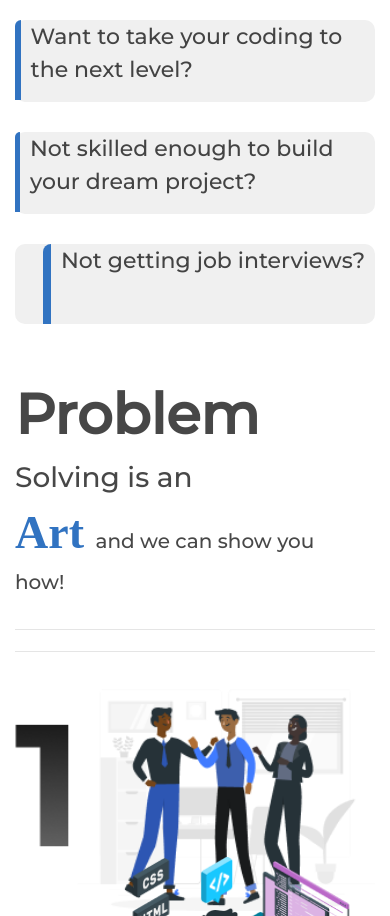
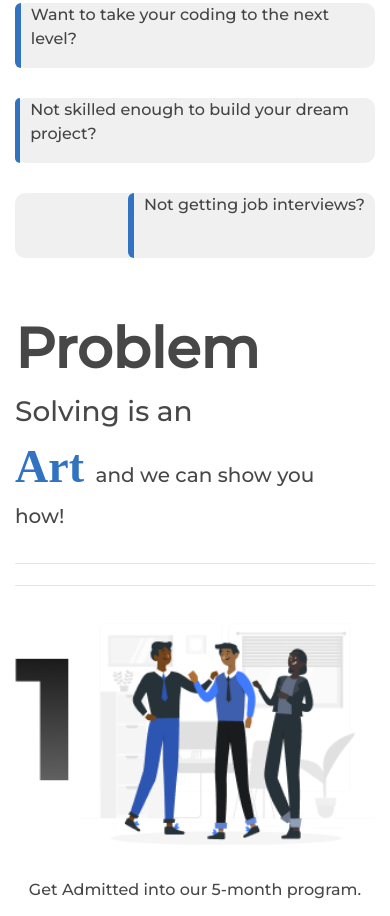
Before and after one commit to nazeeeh/tiidelab-website, a plain HTML site: page index.html in a window 390 px wide. Shown: the part 1428-2344 px from the top of the page. Drawn offline with nearby package versions, Linux system fonts and the light colour scheme.

Commit message:
mobile view file was updated for the index page

```diff
--- a/style/mobile-view.css
+++ b/style/mobile-view.css
@@ -39,6 +39,16 @@
     #main .question-section .left-questions{
         margin-top: 3rem;
         margin-left: 0;
+
+    }
+
+    #main .question-section .side-bar {
+        width: 6px;
+        height: 65px;
+        }
+
+    #main .question-section .left-questions p{
+        font-size: 16px;
     }
 
     /* horizontal bar */
@@ -62,6 +72,7 @@
 
     #main .software-journey .center{
        text-align: center;
+       margin-bottom: 10rem;
     }
 
     /* partners section */
--- a/style/style.css
+++ b/style/style.css
@@ -137,7 +137,6 @@ background: linear-gradient(180deg, rgba(49, 115, 193, 0.84) 6.25%, rgba(150, 18
     display: flex;
     justify-content: end;
     border-radius: 10px;
-    /* border: 1px solid red; */
     background: #f0f0f0;
 }
 .align-text > p {
@@ -148,7 +147,7 @@ width: 8px;
 height: 80px;
 top: 0;
 background: #3173C1;
-border-radius: 20px 0px 0px 0px;
+border-radius: 20px 0px 0px 20px;
 }
 
 #main .question-section p{
@@ -169,7 +168,6 @@ border-radius: 20px 0px 0px 0px;
     margin-top: 10em;
 }
 
-
 /* Software developer journey section */
 
 #main .software-journey p{
@@ -183,8 +181,6 @@ border-radius: 20px 0px 0px 0px;
     width: 90%;
     padding-top: -20em;
 }
-
-
 
 /* call to action */
 .cta-image{
```
